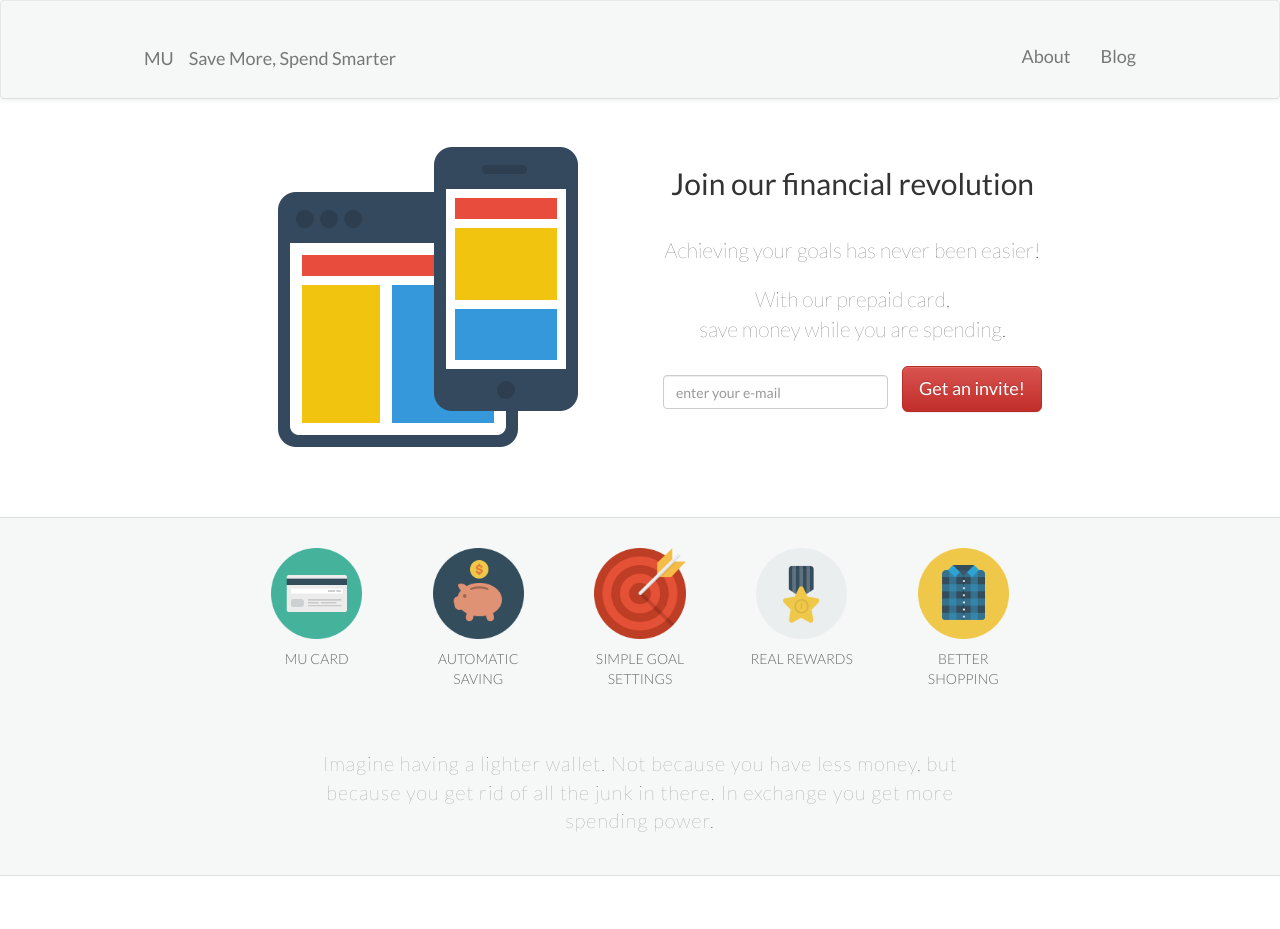
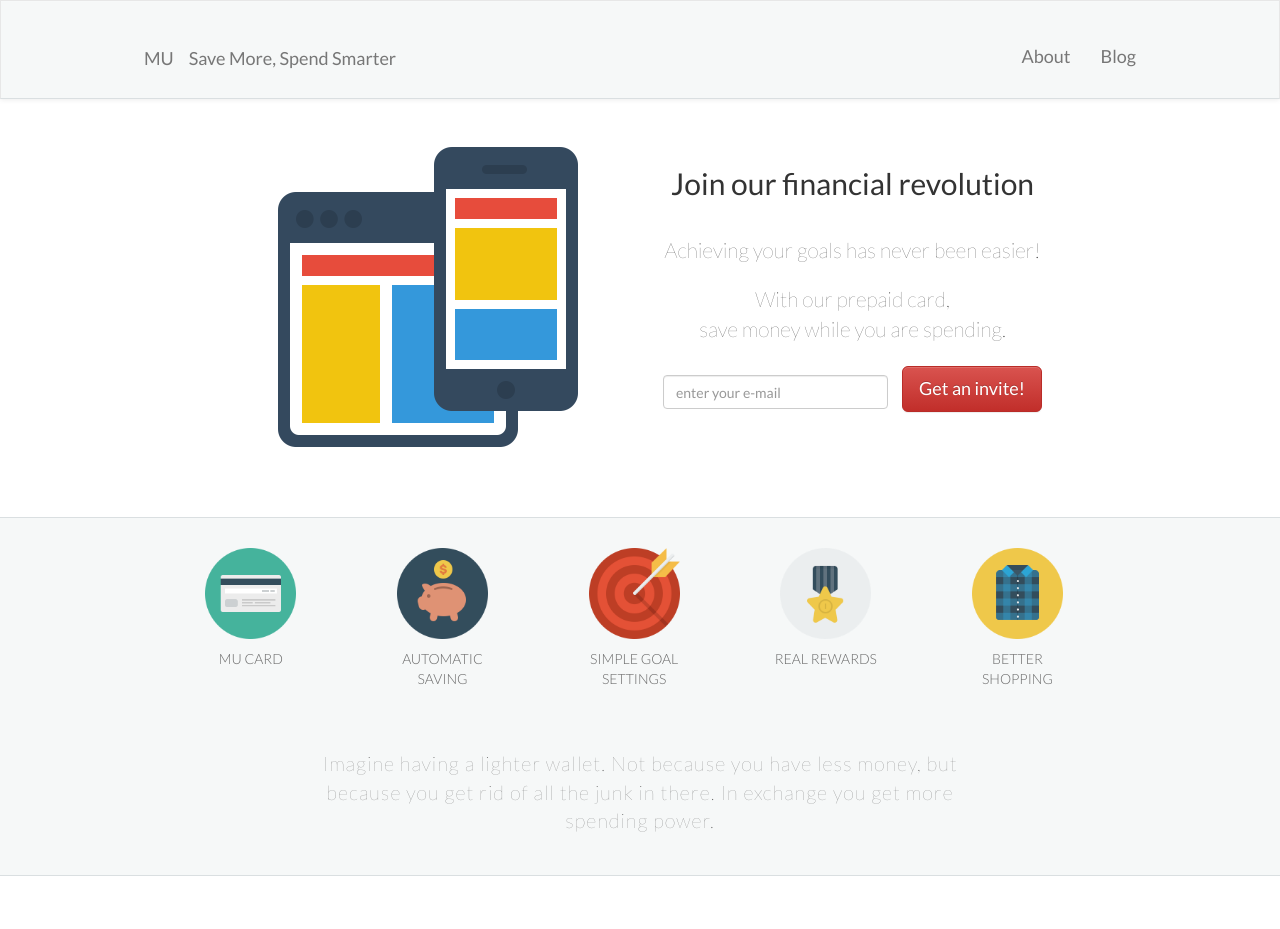
Before and after one commit to kendall80/mu-landing-design, a PHP site: page / in a window 1280 px wide. Shown: the top 929 px of the page. Run offline with PHP 8.4, Linux system fonts and the light colour scheme; some libraries are stand-ins or nearby versions.

Commit message:
adjust margins to ft-icons columns

```diff
--- a/css/my-styles.css
+++ b/css/my-styles.css
@@ -14,6 +14,7 @@ body, h1, h2, h3, h4, h5, h6 {
 	text-align: center;
 	padding-right: 20px;
 	padding-left: 20px;
+	margin: 0 15px 0 15px;
 }
 
 .col-sm-2 a {
@@ -46,6 +47,7 @@ body, h1, h2, h3, h4, h5, h6 {
 	list-style: none;
 	text-decoration: none;
 	color: inherit;
+	border-radius: 0px;
 }
 
 .navbar-text {
```
